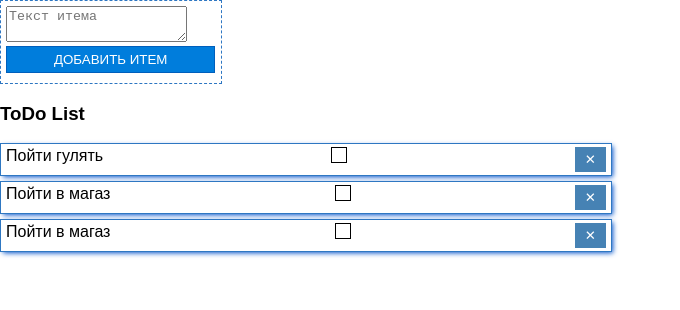
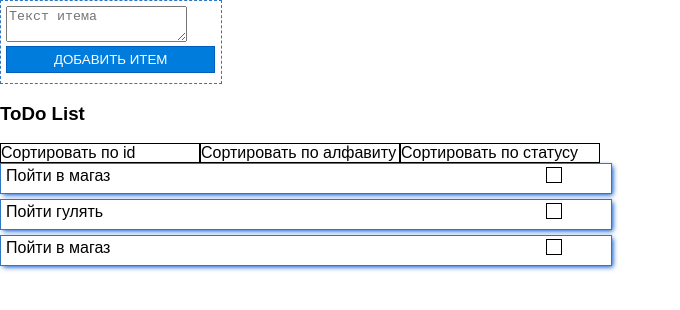
Before and after one commit to bazikk/todo-learn, a React (Create React App) app: page / in a window 1280 px wide. Shown: the top 310 px of the page, without its empty margins (0-680 px from the left). Built offline with nearby package versions, Linux system fonts and the light colour scheme.

Commit message:
add sort

```diff
--- a/src/App.css
+++ b/src/App.css
@@ -41,7 +41,7 @@ p {
   transform: rotate(50deg);
 }
 
-.todo_item_status.done::after{
+.todo_item_status.done::after {
   content: '';
   position: absolute;
   left: 0;
@@ -86,3 +86,22 @@ button {
   padding: 5px 10px;
   cursor: pointer;
 }
+
+.btns_container {
+  display: flex;
+  width: 60px;
+  justify-content: space-between;
+}
+
+.todo_list {
+  width: 600px;
+}
+
+.todo_list_header {
+  display: flex;
+}
+
+.sort_by {
+  width: 33.33%;
+  border: 1px solid black;
+}
--- a/src/App.js
+++ b/src/App.js
@@ -2,6 +2,11 @@ import React, { Component } from 'react';
 import './App.css';
 
 const todoItems = [
+  {
+    id: 3,
+    text: 'Пойти в магаз',
+    done: false
+  },
   {
     id: 1,
     text: 'Пойти гулять',
@@ -11,31 +16,59 @@ const todoItems = [
     id: 2,
     text: 'Пойти в магаз',
     done: false
-  },
-  {
-    id: 3,
-    text: 'Пойти в магаз',
-    done: false
   }
 ];
 
-const ToDoItem = ({ onCheck = f => f, onRemove = f => f, data }) => (
-  <div className="todo_item">
+class ToDoItem extends Component {
+  state = {
+    visibility: false
+  }
+
+  onEnter = () =>{
+    this.setState({
+      visibility:true
+    })
+  }
+
+  onLeave = () =>{
+    this.setState({
+      visibility:false
+    })
+  }
+
+  render() {
+    const { data, onCheck = f => f, onRemove = f => f } = this.props
+    return (
+      <div className="todo_item" onMouseEnter={this.onEnter} onMouseLeave={this.onLeave}>
         <p className="todo_item_text">{data.text}</p>
+        <div className="btns_container">
           <div
             onClick={onCheck}
             className={data.done ? 'todo_item_status done' : 'todo_item_status'}
           />
+          {
+            this.state.visibility ?
             <button className="todo_item_remove" type="button" onClick={onRemove}>
             ✕
-    </button>
+            </button> :
+            ''
+          }
+
         </div>
-);
+      </div>
+    )
+  }
+}
 
-const ToDoList = ({ data, onCheckItem = f => f, onRemoveItem = f => f }) => (
+const ToDoList = ({ data, onCheckItem = f => f, onRemoveItem = f => f, sortById = f => f, sortByStatus = f => f, sortByText = f => f }) => (
   <div className="todo_list">
+    <div className="todo_list_header">
+      <div onClick={sortById} className="sort_by sort_by_id">Сортировать по id</div>
+      <div onClick={sortByText} className="sort_by sort_by_text">Сортировать по алфавиту</div>
+      <div onClick={sortByStatus} className="sort_by sort_by_status">Сортировать по статусу</div>
+    </div>
     {data.length ? (
-      data.map(function(item) {
+      data.map(function (item) {
         return (
           <ToDoItem
             key={item.id}
@@ -51,7 +84,7 @@ const ToDoList = ({ data, onCheckItem = f => f, onRemoveItem = f => f }) => (
   </div>
 );
 
-class Add extends React.Component {
+class Add extends Component {
   state = {
     text: ''
   };
@@ -93,7 +126,7 @@ class Add extends React.Component {
   }
 }
 
-class App extends React.Component {
+class App extends Component {
   state = {
     todo: todoItems
   };
@@ -123,8 +156,29 @@ class App extends React.Component {
     });
   };
 
+  sortById = () =>{
+    const sortedTodo = this.state.todo.sort((a,b)=>{return a.id - b.id})
+    this.setState({
+      todo: sortedTodo
+    })
+  }
+
+  sortByText = () =>{
+    const sortedTodo = this.state.todo.sort((a,b)=>{return (a.text).localeCompare(b.text);})
+    this.setState({
+      todo: sortedTodo
+    })
+  }
+
+  sortByStatus = () =>{
+    const sortedTodo = this.state.todo.sort((a,b)=>{return a ===  b ? 0 : a? -1: 1})
+    this.setState({
+      todo: sortedTodo
+    })
+  }
+
   getLastID = () => {
-    return this.state.todo[this.state.todo.length - 1].id; /* переписать */
+    return this.state.todo.length;
   };
 
   render() {
@@ -136,6 +190,9 @@ class App extends React.Component {
           data={this.state.todo}
           onCheckItem={this.onCheckItem}
           onRemoveItem={this.onRemoveItem}
+          sortById={this.sortById}
+          sortByText={this.sortByText}
+          sortByStatus={this.sortByStatus}
         />
       </React.Fragment>
     );
```
Lines whose indentation alone changed are shown as unchanged.
